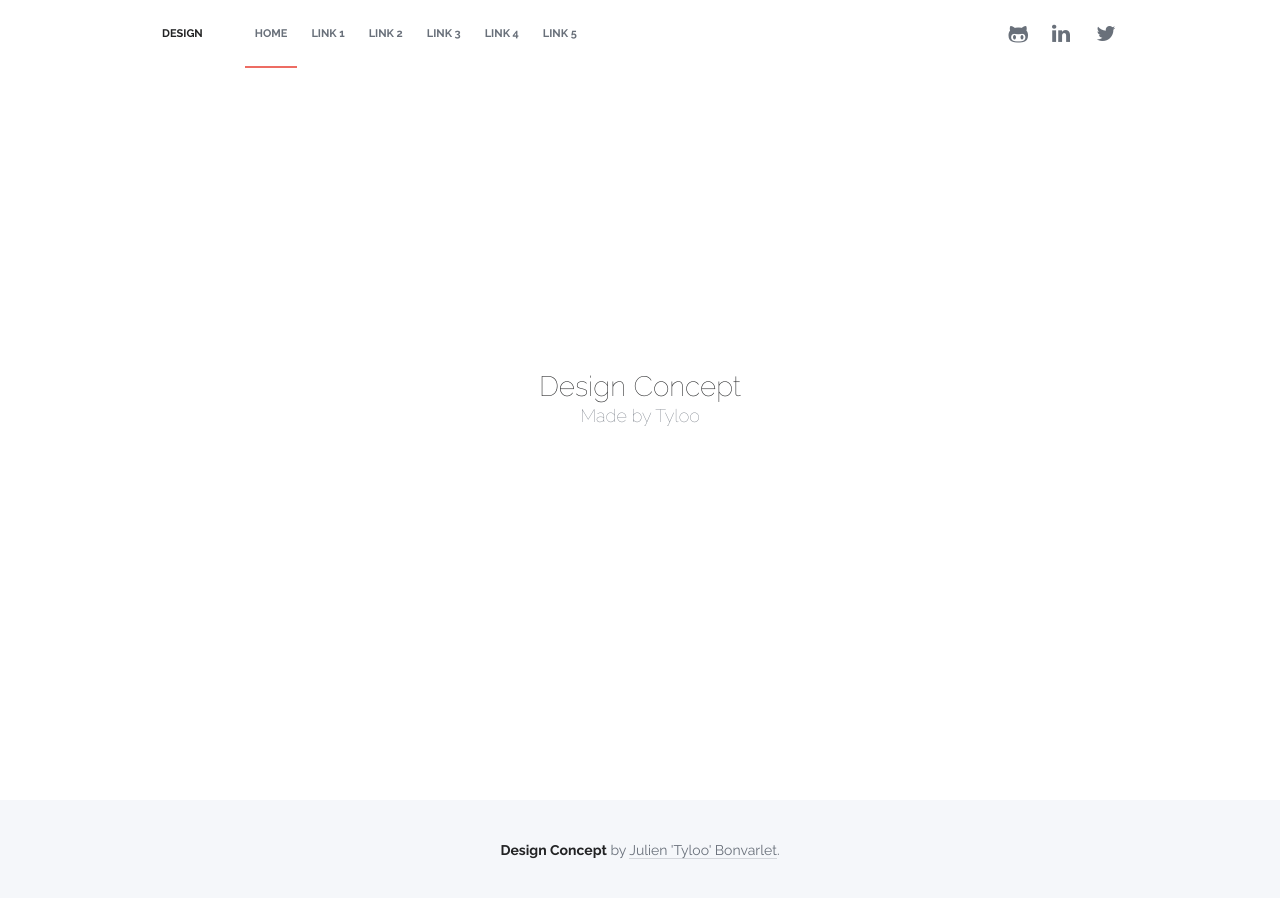
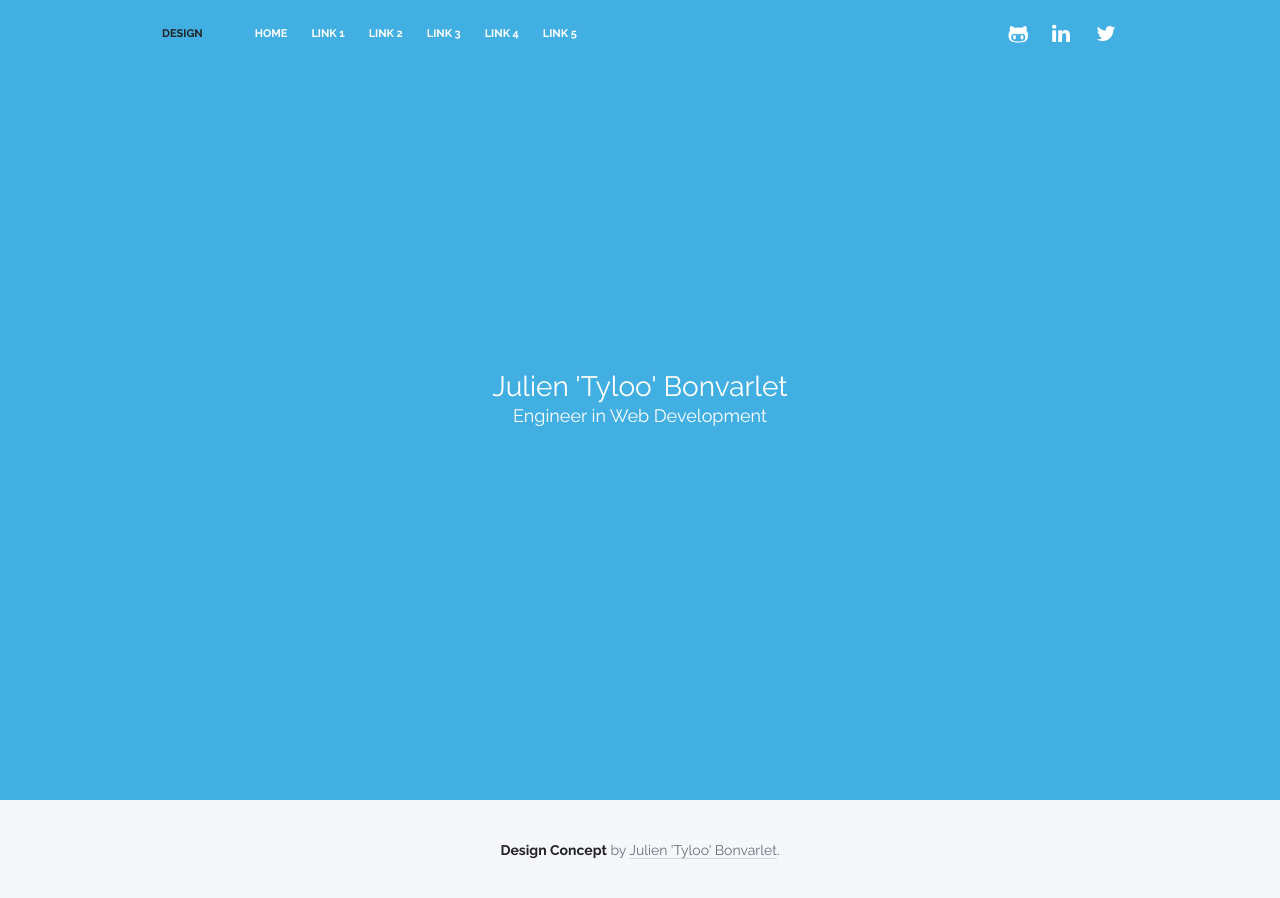
Before and after one commit to tyloo/design, a website: page public/index.html in a window 1280 px wide. Drawn offline with nearby package versions, Linux system fonts and the light colour scheme.

Commit message:
Added text color variants and changed home page
Signed-off-by: tyloo <jbonva@gmail.com>

```diff
--- a/public/index.html
+++ b/public/index.html
@@ -46,8 +46,8 @@
 
     <div class="hero-content">
       <div class="container">
-        <h1 class="title">Design Concept</h1>
-        <h2 class="subtitle">Made by Tyloo</h2>
+        <h1 class="title text-white"><strong>Julien 'Tyloo' Bonvarlet</strong></h1>
+        <h2 class="subtitle text-white"><strong>Engineer in Web Development</strong></h2>
       </div>
     </div>
   </section>
--- a/resources/assets/sass/tyloo/_config.sass
+++ b/resources/assets/sass/tyloo/_config.sass
@@ -14,6 +14,7 @@ $purple:                                #847BB9 !default
 $red:                                   #ED6C63 !default
 $turquoise:                             #1FC8DB !default
 $yellow:                                #FCE473 !default
+$white:                                 #FFFFFF !default
 
 // Typography
 $family-sans-serif:                     "Raleway", "Helvetica", "Arial", sans-serif !default
@@ -49,7 +50,7 @@ $speed:                                 86ms !default
 
 // 2. Primary colors
 
-$primary:                               $red !default
+$primary:                               $blue !default
 
 $info:                                  $blue !default
 $success:                               $green !default
@@ -72,6 +73,7 @@ $warning-invert:                        findColorInvert($warning) !default
 $danger-invert:                         findColorInvert($danger) !default
 
 $dark-invert:                           findColorInvert($dark) !default
+$white-invert:                          findColorInvert($white) !default
 
 // General colors
 $body-background:                       $grey-lighter !default
--- a/resources/assets/sass/tyloo/_elements.sass
+++ b/resources/assets/sass/tyloo/_elements.sass
@@ -188,3 +188,12 @@
     .delete
       margin-left:                      4px
       margin-right:                     -8px
+
+// Text colors
+@each $name, $pair in $colors
+  $color:                             nth($pair, 1)
+  .text-#{$name}
+    color:                            $color
+
+.text-white
+  color:                              white
--- a/resources/assets/sass/tyloo/elements/_title.sass
+++ b/resources/assets/sass/tyloo/elements/_title.sass
@@ -53,7 +53,7 @@
     padding:                            2px 3px
     vertical-align:                     top
   strong
-    color:                              $text-strong
+    color:                              inherit
   & + .title
     margin-top:                         -20px
   // Colors
--- a/resources/assets/sass/tyloo/layout/_header.sass
+++ b/resources/assets/sass/tyloo/layout/_header.sass
@@ -25,6 +25,9 @@
     transition:                         all $speed $easing
     &-scrolled
       height:                           $header-height-scrolled
+      .header-item
+        color:                          $text
+
   .header-social
     display:                            flex
     margin-left:                        80px
@@ -85,7 +88,7 @@
   border-bottom:                        2px solid transparent
 
 .header-item a, a.header-item
-  color:                                $text
+  color:                                white
   border-bottom:                        2px solid transparent
   &:hover, &.is-active
     border-bottom:                      2px solid $primary
--- a/resources/assets/sass/tyloo/layout/_hero.sass
+++ b/resources/assets/sass/tyloo/layout/_hero.sass
@@ -17,6 +17,7 @@
 
 .hero-content
   padding:                              40px 20px
+  background-color: $info
   // Responsiveness
   +desktop
     padding:                            40px 0
--- a/resources/assets/sass/tyloo/utilities/_mixins.sass
+++ b/resources/assets/sass/tyloo/utilities/_mixins.sass
@@ -89,3 +89,6 @@
 =widescreen
   @media screen and (min-width: $widescreen)
     @content
+
+=text-color($color)
+  color: $color
```
Also changed, not shown: public/css/app.css, 1 other file.
